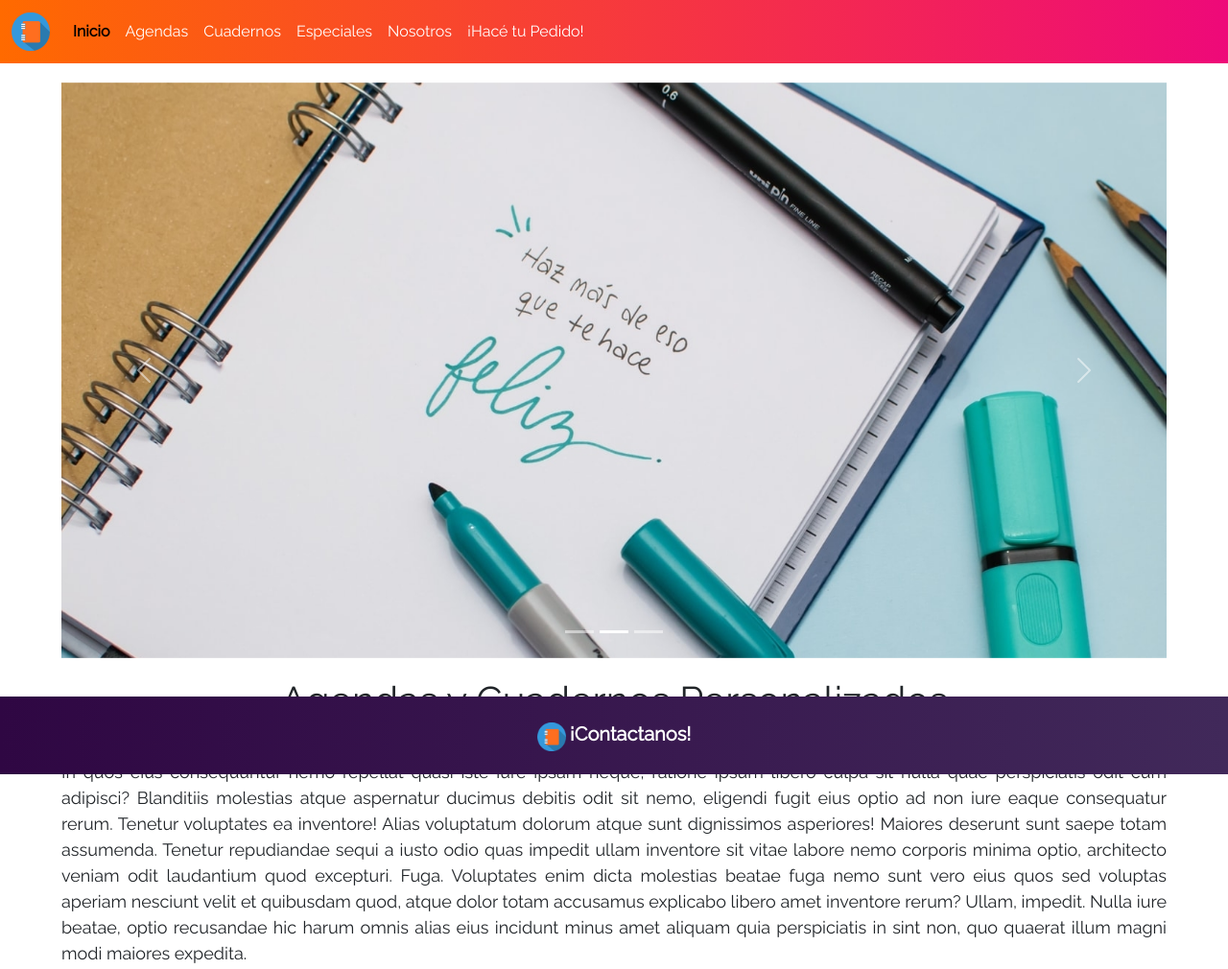
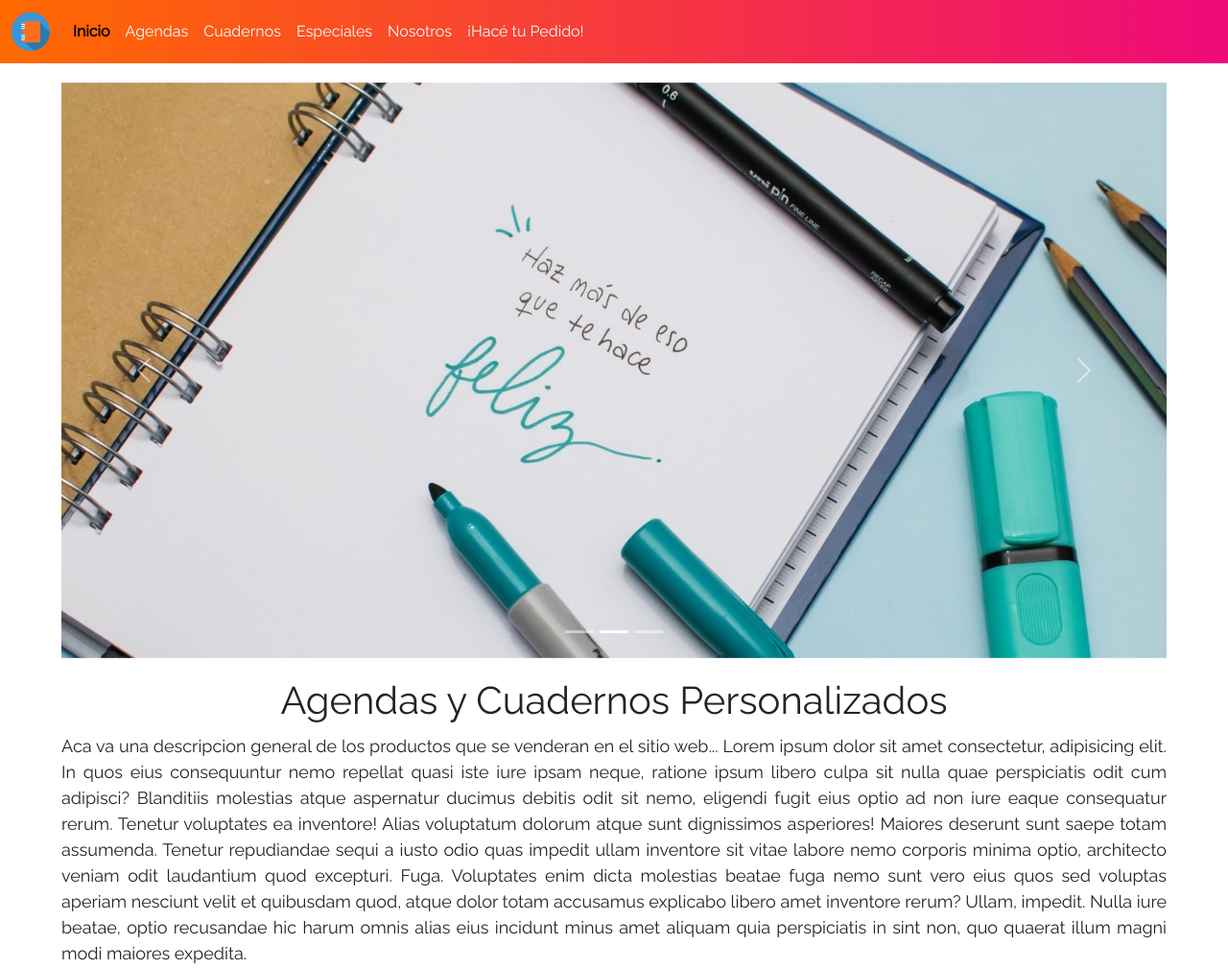
Before and after one commit to octaviofarinia/Tienda-AyC, a plain HTML site: page docs/index.html in a window 1280 px wide. Shown: the top 1010 px of the page at 96% size. Drawn offline with nearby package versions, Linux system fonts and the light colour scheme.

Commit message:
fix cambio height main

```diff
--- a/docs/css/common_style.css
+++ b/docs/css/common_style.css
@@ -11,7 +11,7 @@ body {
 main {
     width: 90%;
     margin: 20px auto;
-    height: calc(100vh - 180px);
+    min-height: calc(100vh - 180px);
 }
 
 hr.separador {
```
